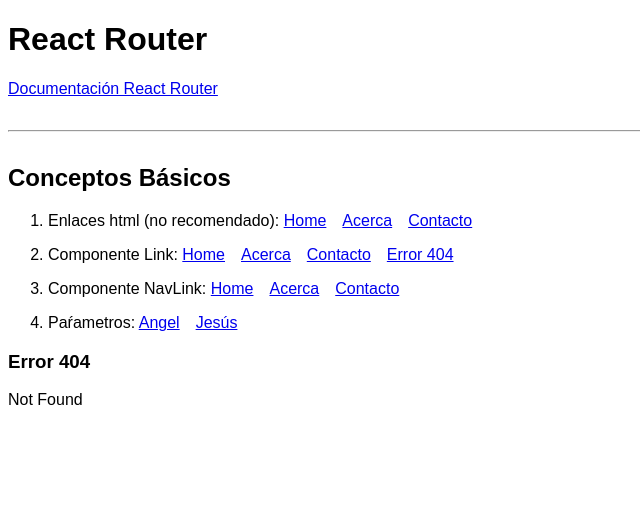
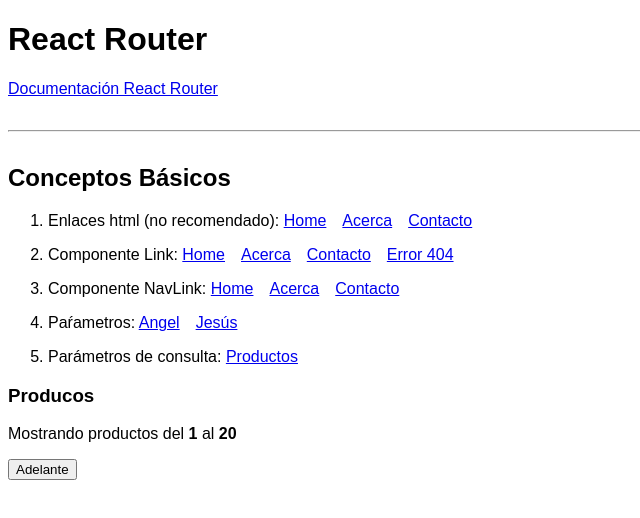
Before and after one commit to AOcelopilli/React-router-jm, a React (Create React App) app in the folder react-router/: page /productos in a window 1280 px wide. Shown: the top 518 px of the page, without its empty margins (0-640 px from the left). Built offline with nearby package versions, Linux system fonts and the light colour scheme.

Commit message:
paginacion con useLocation & useHistory

```diff
--- a/react-router/src/components/ConceptosBasicos.js
+++ b/react-router/src/components/ConceptosBasicos.js
@@ -3,6 +3,7 @@
 import Contacto from "../pages/Contacto";
 import Error404 from "../pages/Error404";
 import Home from "../pages/Home";
+import Productos from "../pages/Productos";
 import Usuario from "../pages/Usuario";
 import MenuConceptos from "./MenuConceptos";
 
@@ -17,6 +18,7 @@
           <Route exact path="/acerca" component={Acerca} />
           <Route exact path="/contacto" component={Contacto} />
           <Route exact path="/usuario/:username" component={Usuario} />
+          <Route exact path="/productos" component={Productos} />
           <Route path="*" component={Error404} />
         </Switch>
       </Router>
--- a/react-router/src/components/MenuConceptos.js
+++ b/react-router/src/components/MenuConceptos.js
@@ -34,6 +34,10 @@
           <Link to="/usuario/angel">Angel</Link>
           <Link to="/usuario/jesus">Jesús</Link>
         </li>
+        <li>
+          <span>Parámetros de consulta: </span>
+          <Link to="/productos">Productos</Link>
+        </li>
       </ol>
     </nav>
   );
--- /dev/null
+++ b/react-router/src/pages/Productos.js
@@ -0,0 +1,40 @@
+import React from "react";
+import { useHistory, useLocation } from "react-router";
+
+const Productos = () => {
+  // let location = useLocation();
+  // console.log(location);
+
+  let { search } = useLocation();
+  let query = new URLSearchParams(search);
+  // console.log(query);
+
+  const LIMIT = 20;
+  let start = parseInt(query.get("inicio")) || 1;
+  let end = parseInt(query.get("fin")) || LIMIT;
+  // console.log(start, end);
+
+  let history = useHistory();
+  // console.log(history);
+
+  const handlePrev = (e) => {
+    history.push({ search: `?inicio=${start - LIMIT}&fin=${end - LIMIT}` });
+  };
+
+  const handleNext = (e) => {
+    history.push({ search: `?inicio=${start + LIMIT}&fin=${end + LIMIT}` });
+  };
+
+  return (
+    <div>
+      <h3>Producos</h3>
+      <p>
+        Mostrando productos del <b> {start} </b> al <b>{end}</b>
+      </p>
+      {start > LIMIT && <button onClick={handlePrev}>Atras</button>}
+      <button onClick={handleNext}>Adelante</button>
+    </div>
+  );
+};
+
+export default Productos;
```
